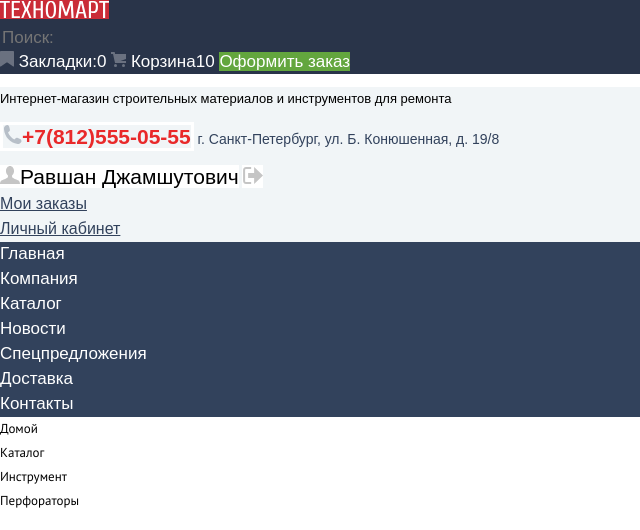
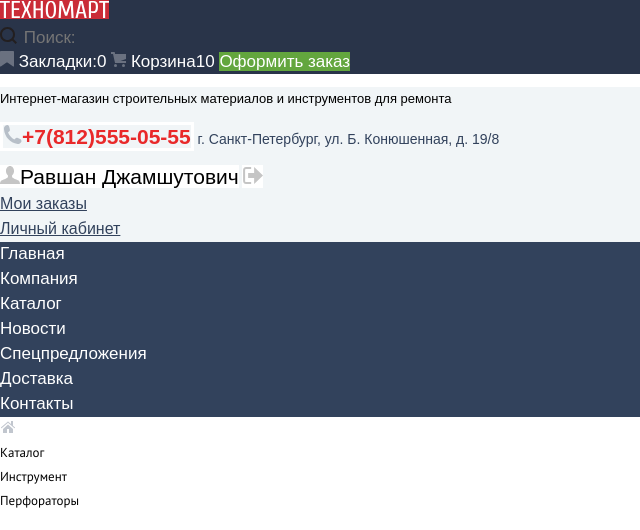
Before and after one commit to Jeurei/1233659-technomart-27, a plain HTML site: page catalog.html in a window 1280 px wide. Shown: the top 530 px of the page, 0-640 px from the left. Drawn offline with Linux system fonts and the light colour scheme; a web font is replaced by a local one.

Commit message:
Забыл две иконочки,простите

```diff
--- a/catalog.html
+++ b/catalog.html
@@ -18,7 +18,7 @@
           </div>
           <div class="header-top-search">      <!--поиск-->
             <form method="POST">
-              <button type="submit" class="visually-hidden" aria-label="Кнопка поиска"></button>
+              <button type="submit" aria-label="Кнопка поиска"></button>
               <input type="search" id="site-search" name="site-search" placeholder="Поиск:" aria-describedby="search-placeholder">
               <p id="search-placeholder" class="visually-hidden">Поиск:</p>
             </form>
@@ -79,7 +79,7 @@
       <main>
         <ul class="breadcrumbs">
           <li>
-            <a href="./index.html" aria-label="Ссылка на главную">Домой</a>
+            <a href="./index.html" aria-label="Ссылка на главную"></a>
           </li>
           <li>
             <a aria-label="Ссылка на страницу с каталогом">Каталог</a>
--- a/css/style.css
+++ b/css/style.css
@@ -306,6 +306,9 @@ a{
   font-family:"PT Sans",Arial, Helvetica, sans-serif;
 
 }
+.breadcrumbs:first-child::before{
+  content:url(../img/icons/icon-home.svg)
+}
 .breadcrumbs a{
   color:#000;
   font-size:13px;
```
